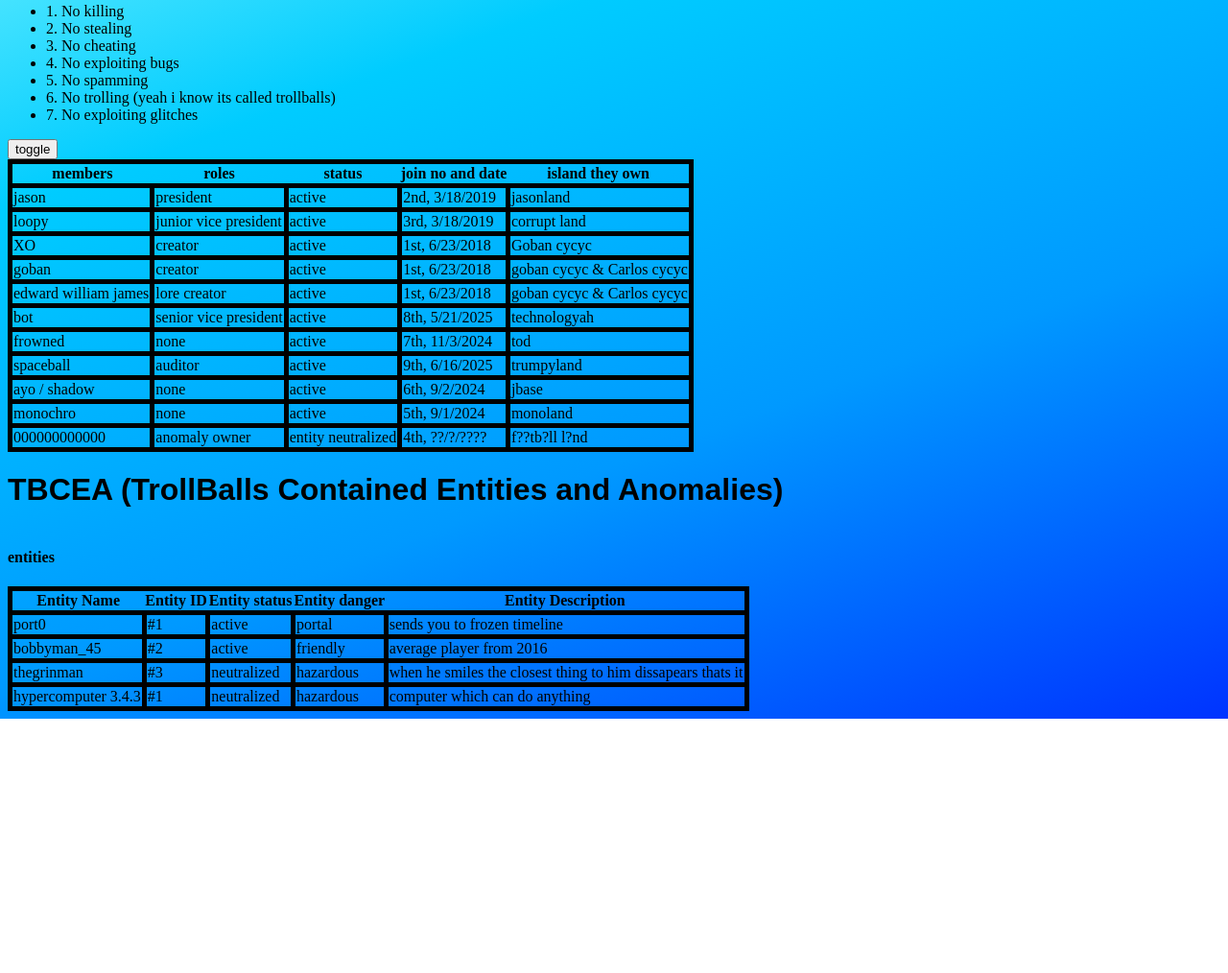
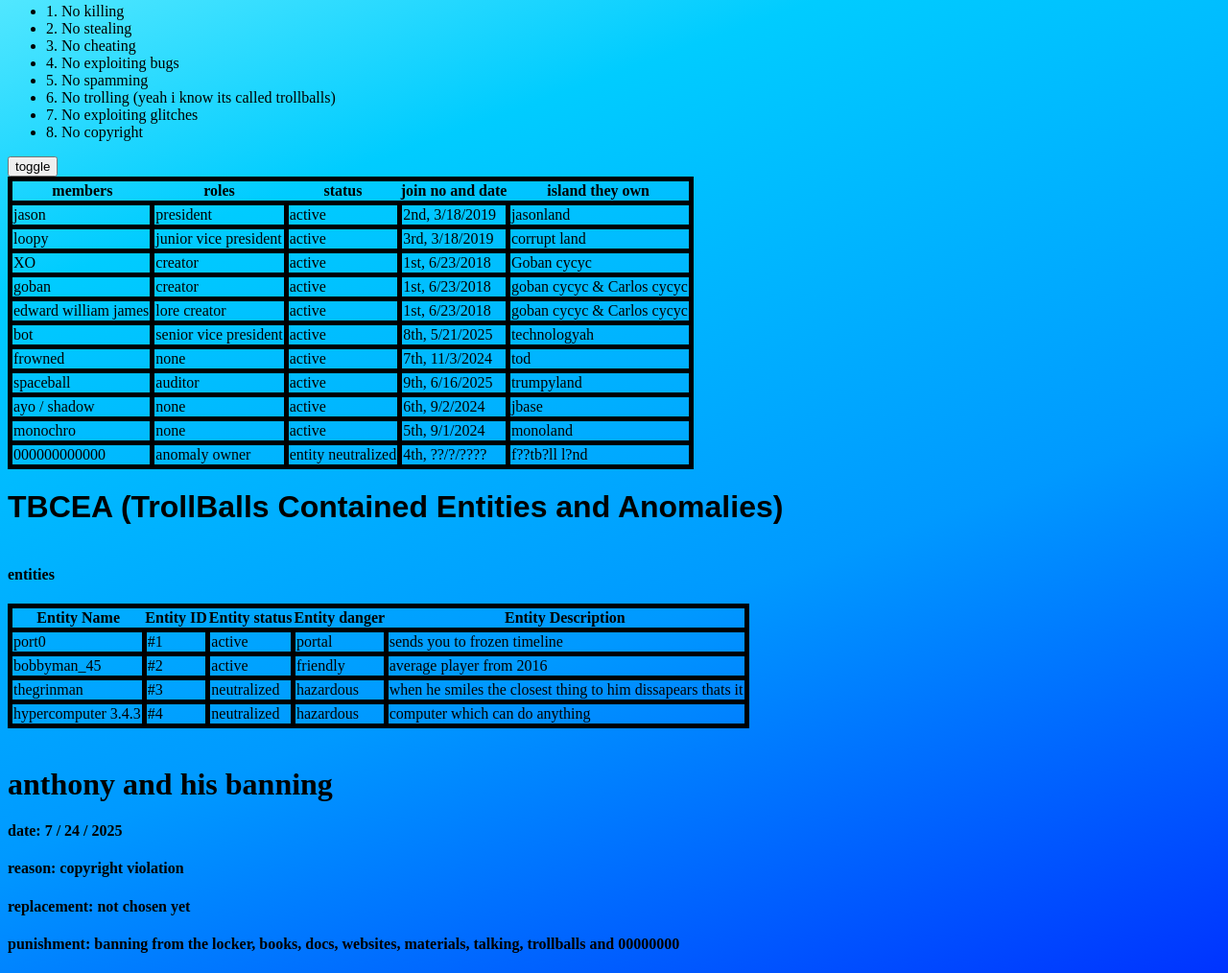
Before and after one commit to trollballsgame/trollballs_doc3, a plain HTML site: page main.html in a window 1280 px wide. Shown: the part 276-1290 px from the top of the page at 96% size. Before the commit the page ends 1025 px from the top, so only its background shows below. Drawn offline with Linux system fonts and the light colour scheme.

Commit message:
Update main.html
added banning of anthony

```diff
--- a/main.html
+++ b/main.html
@@ -24,6 +24,7 @@
         <li>5. No spamming</li>
         <li>6. No trolling (yeah i know its called trollballs)</li>
         <li>7. No exploiting glitches</li>
+        <li>8. No copyright</li>
     </ul>
     <button id="tableshow" onclick="showtable()">toggle</button>
     <table id="table">
@@ -145,12 +146,17 @@
         </tr>
         <tr>
             <td>hypercomputer 3.4.3</td>
-            <td>#1</td>
+            <td>#4</td>
             <td>neutralized</td>
             <td>hazardous</td>
             <td>computer which can do anything</td>
         </tr>
-    </table>
+    </table><br>
+    <h1>anthony and his banning</h1>
+    <h4>date: 7 / 24 / 2025</h4>
+    <h4>reason: copyright violation</h4>
+    <h4>replacement: not chosen yet</h4>
+    <h4>punishment: banning from the locker, books, docs, websites, materials, talking, trollballs and 00000000</h4>
     <script src="main.js"></script>
 </body>
 </html>
```
